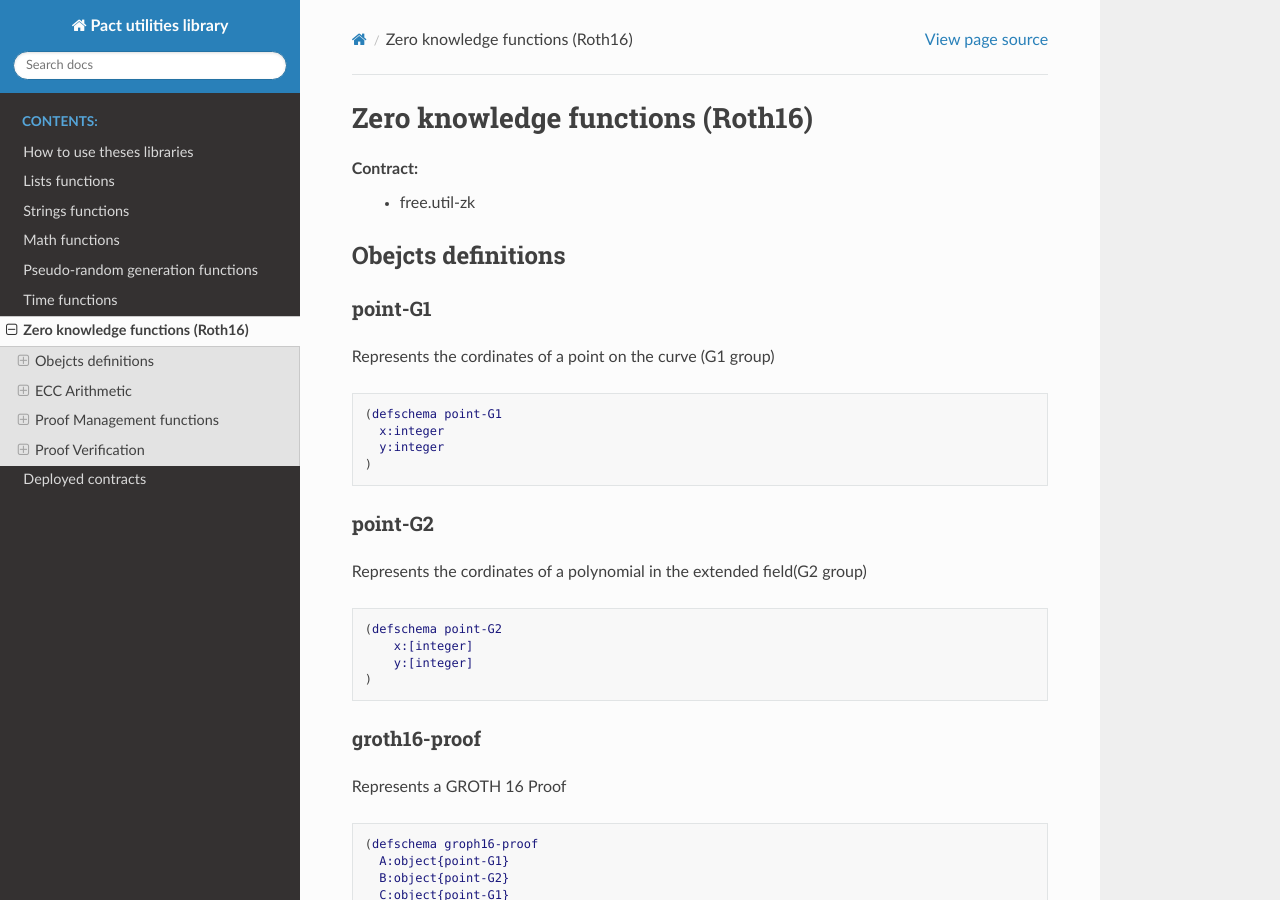
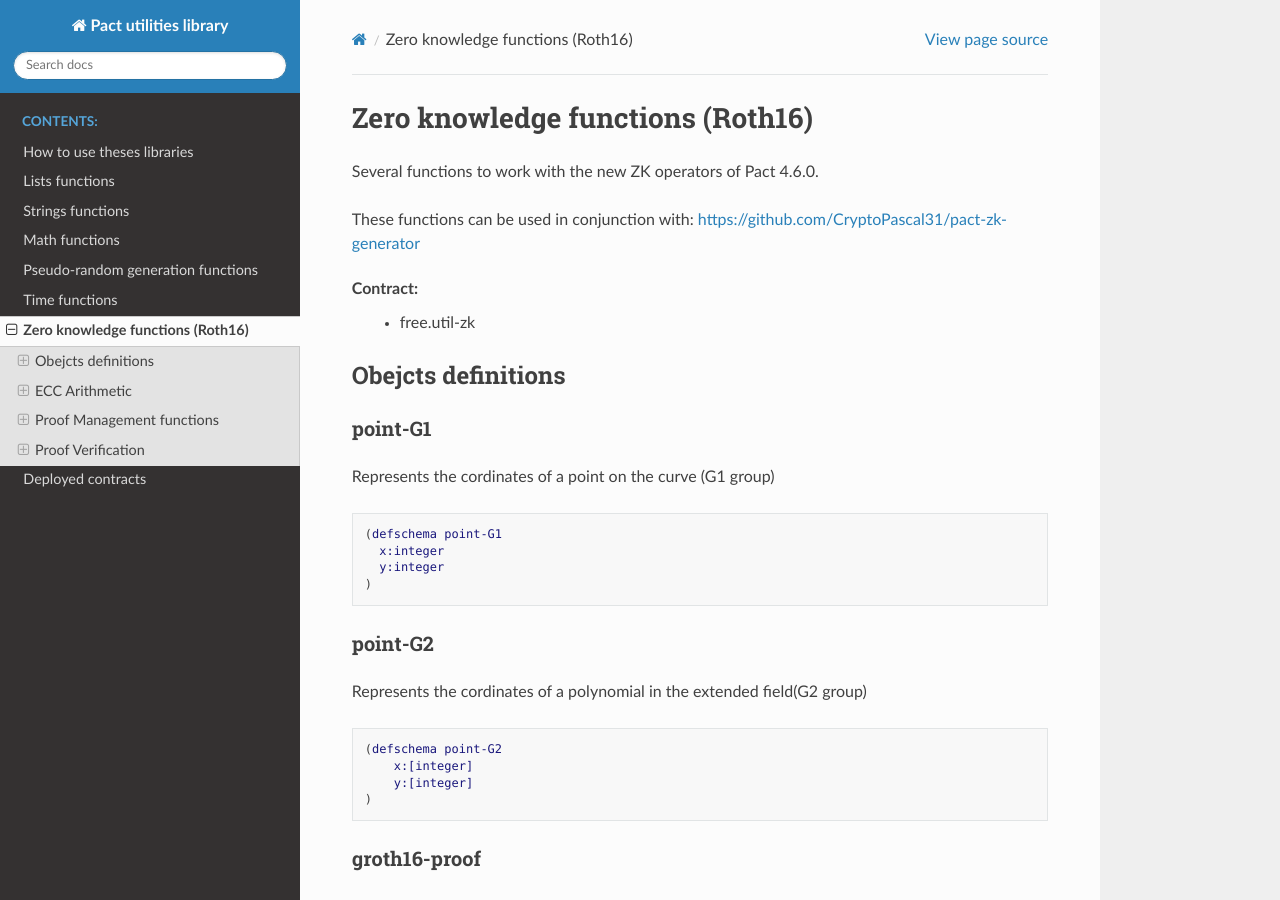
Before and after one commit to CryptoPascal31/pact-util-lib, a Sphinx documentation site: the page built from docs/source/util-zk.rst, in a window 1280 px wide and 900 px high. Built offline with Sphinx 7.4.7 and the Read the Docs theme 2.0.0, drawn with Linux system fonts in a browser that asks for light colours.

Commit message:
Add link to pact-zk-egenerator in doc.

```diff
--- a/docs/source/util-zk.rst
+++ b/docs/source/util-zk.rst
@@ -1,5 +1,10 @@
 Zero knowledge functions (Roth16)
 =================================
+
+Several functions to work with the new ZK operators of Pact 4.6.0.
+
+These functions can be used in conjunction with: https://github.com/CryptoPascal31/pact-zk-generator
+
 **Contract:**
   * free.util-zk
 
```
